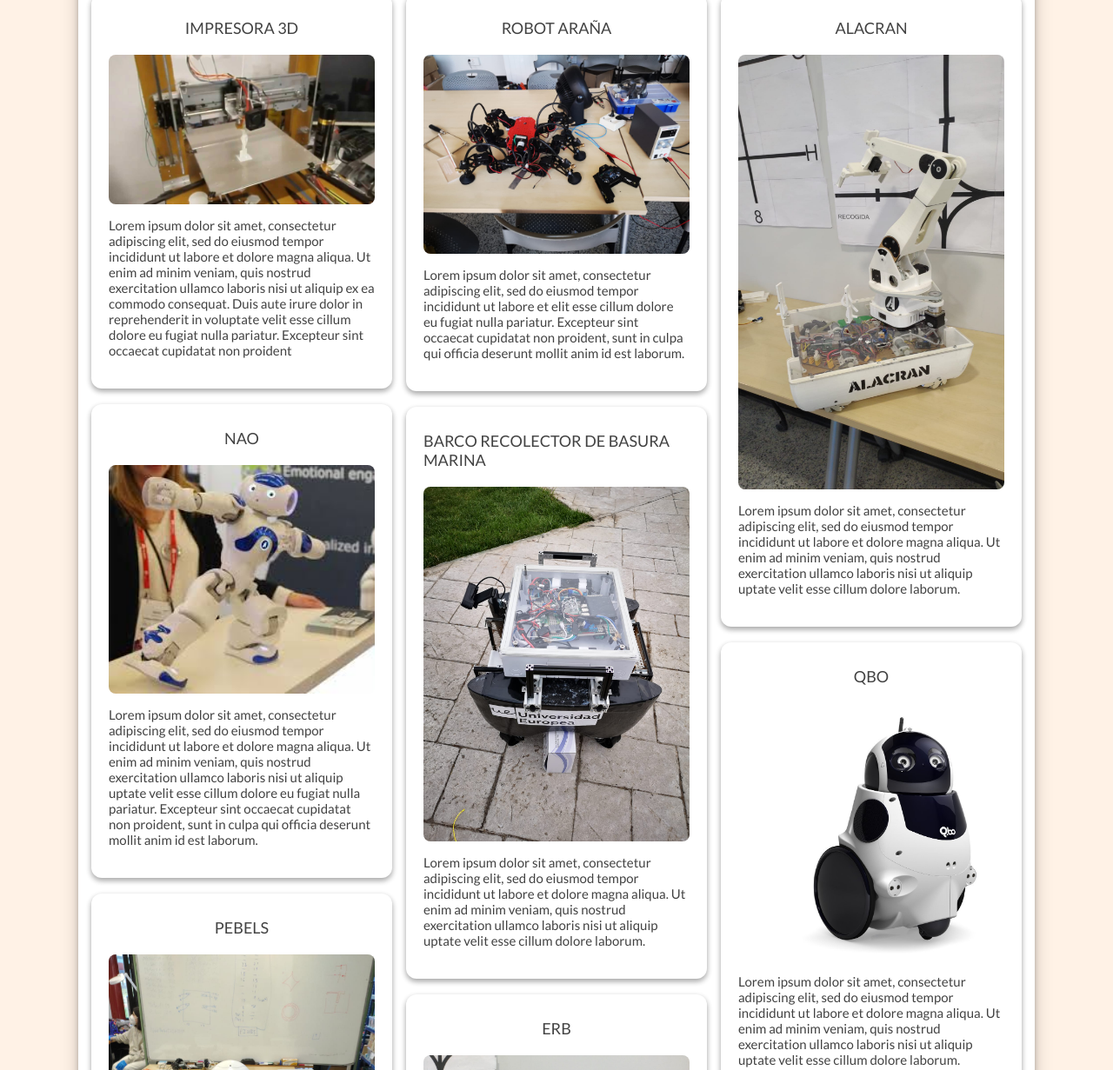
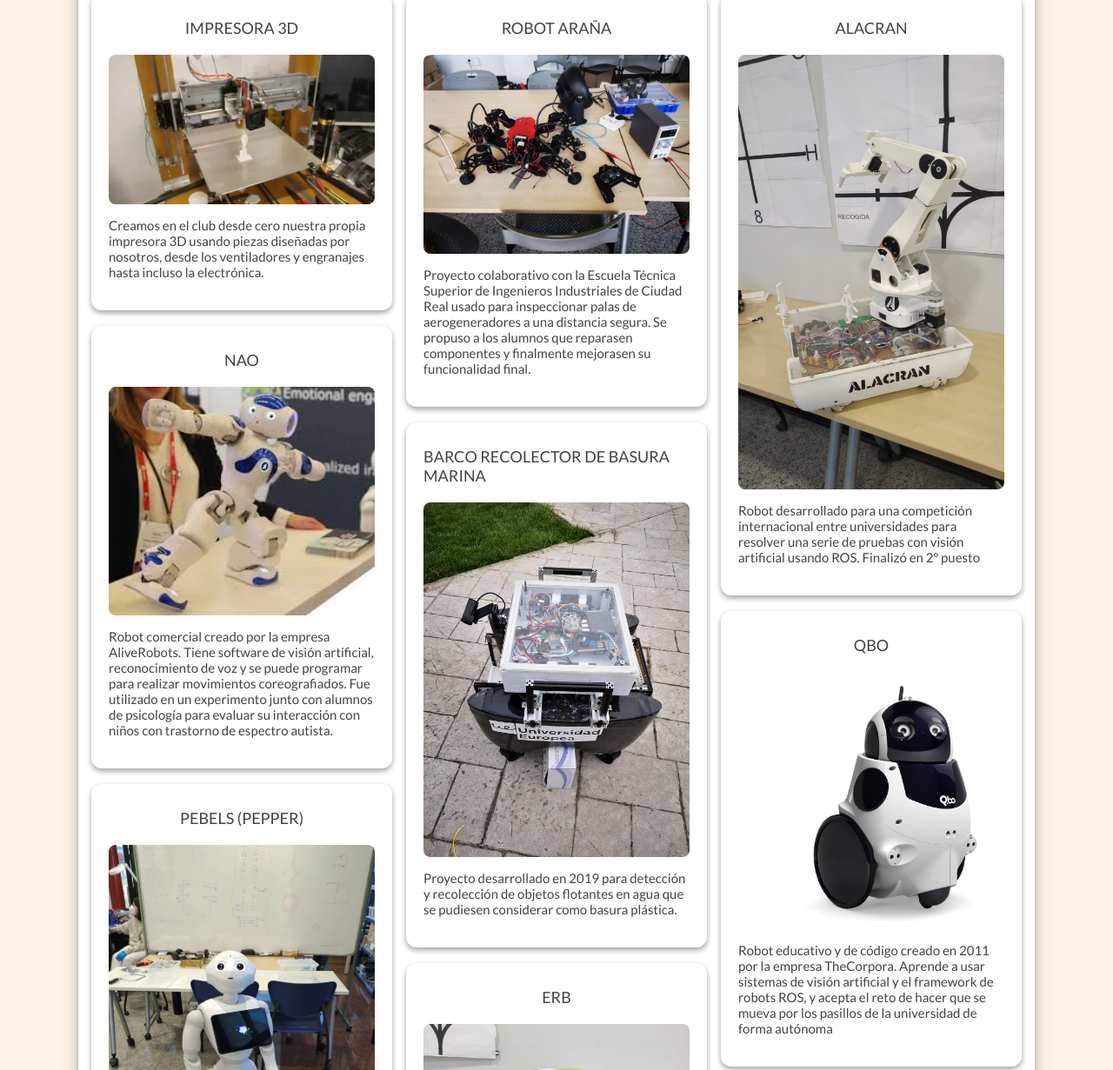
Before and after one commit to XaviRS95/Robotics-Club-UEM-Webpage, a plain HTML site: page index.html in a window 1280 px wide. Shown: the part 989-2220 px from the top of the page at 87% size. Drawn offline with nearby package versions, Linux system fonts and the light colour scheme.

Commit message:
Alpha 0.34 Descriptions of some projects now contain real text

```diff
--- a/index.html
+++ b/index.html
@@ -54,10 +54,7 @@
                     <div class="project">
                         <p class="title">IMPRESORA 3D</p>
                         <img src="assets/images/projects/3d.jpg">
-                        <p class="project-description">Lorem ipsum dolor sit amet, consectetur adipiscing elit, sed do eiusmod tempor incididunt ut labore et
-                            dolore magna aliqua. Ut enim ad minim veniam, quis nostrud exercitation ullamco laboris nisi ut aliquip
-                            ex ea commodo consequat. Duis aute irure dolor in reprehenderit in voluptate velit esse cillum dolore
-                            eu fugiat nulla pariatur. Excepteur sint occaecat cupidatat non proident</p>
+                        <p class="project-description">Creamos en el club desde cero nuestra propia impresora 3D usando piezas diseñadas por nosotros, desde los ventiladores y engranajes hasta incluso la electrónica.</p>
                     </div>
                 </div>
 
@@ -65,19 +62,15 @@
                     <div class="project">
                         <p class="title">NAO</p>
                         <img src="assets/images/projects/nao.jpeg">
-                        <p class="project-description">Lorem ipsum dolor sit amet, consectetur adipiscing elit, sed do eiusmod tempor incididunt ut labore et
-                            dolore magna aliqua. Ut enim ad minim veniam, quis nostrud exercitation ullamco laboris nisi ut aliquip
-                            uptate velit esse cillum dolore
-                            eu fugiat nulla pariatur. Excepteur sint occaecat cupidatat non proident,
-                            sunt in culpa qui officia deserunt mollit anim id est laborum.</p>
+                        <p class="project-description">Robot comercial creado por la empresa AliveRobots. Tiene software de visión artificial, reconocimiento de voz y se puede programar para realizar movimientos coreografiados. Fue utilizado en un experimento junto con alumnos de psicología para evaluar su interacción con niños con trastorno de espectro autista.</p>
                     </div>
                 </div>
 
             <div class="card">
                     <div class="project">
-                        <p class="title">PEBELS</p>
+                        <p class="title">PEBELS (PEPPER)</p>
                         <img src="assets/images/projects/pepper.jpeg">
-                        <p class="project-description">Lorem ipsum dolor sit amet, consectetur adipiscing elit, sed do eiusmod tempor incididunt ut labore et .</p>
+                        <p class="project-description">La estrella e imagen de nuestro club, siendo usado desde para inaugurar ceremonias de graduación a incluso interactuar con visitantes del club gracias a sus sistemas de reconocimiento facial y procesamiento de lenguaje natural.</p>
                     </div>
                 </div>
 
@@ -85,10 +78,7 @@
                     <div class="project">
                         <p class="title">ROBOT ARAÑA</p>
                         <img src="assets/images/projects/robot-ara.jpeg">
-                        <p class="project-description">Lorem ipsum dolor sit amet, consectetur adipiscing elit, sed do eiusmod tempor incididunt ut labore et
-                            elit esse cillum dolore
-                            eu fugiat nulla pariatur. Excepteur sint occaecat cupidatat non proident,
-                            sunt in culpa qui officia deserunt mollit anim id est laborum.</p>
+                        <p class="project-description">Proyecto colaborativo con la Escuela Técnica Superior de Ingenieros Industriales de Ciudad Real usado para inspeccionar palas de aerogeneradores a una distancia segura. Se propuso a los alumnos que reparasen componentes y finalmente mejorasen su funcionalidad final.</p>
                     </div>
                 </div>
 
@@ -96,9 +86,7 @@
                     <div class="project">
                         <p class="title">BARCO RECOLECTOR DE BASURA MARINA</p>
                         <img src="assets/images/projects/ship.jpeg">
-                        <p class="project-description">Lorem ipsum dolor sit amet, consectetur adipiscing elit, sed do eiusmod tempor incididunt ut labore et
-                            dolore magna aliqua. Ut enim ad minim veniam, quis nostrud exercitation ullamco laboris nisi ut aliquip
-                            uptate velit esse cillum dolore laborum.</p>
+                        <p class="project-description">Proyecto desarrollado en 2019 para detección y recolección de objetos flotantes en agua que se pudiesen considerar como basura plástica.</p>
                     </div>
                 </div>
 
@@ -116,9 +104,7 @@
                     <div class="project">
                         <p class="title">TITLE</p>
                         <img src="assets/images/projects/white.jpeg">
-                        <p class="project-description">Lorem ipsum dolor sit amet, consectetur adipiscing elit, sed do eiusmod tempor incididunt ut labore et
-                            dolore magna aliqua. Ut enim ad minim veniam, quis nostrud exercitation ullamco laboris nisi ut aliquip
-                            uptate velit esse cillum dolore laborum.</p>
+                        <p class="project-description">Diseñado para entrar en zonas catastróficas después de un accidente nuclear para recuperar datos metereológicos, tóxicos o incluso muestras de terreno usando un robot más pequeño y móvil.</p>
                     </div>
                 </div>
 
@@ -126,9 +112,7 @@
                     <div class="project">
                         <p class="title">ALACRAN</p>
                         <img src="assets/images/projects/alacran.jpeg">
-                        <p class="project-description">Lorem ipsum dolor sit amet, consectetur adipiscing elit, sed do eiusmod tempor incididunt ut labore et
-                            dolore magna aliqua. Ut enim ad minim veniam, quis nostrud exercitation ullamco laboris nisi ut aliquip
-                            uptate velit esse cillum dolore laborum.</p>
+                        <p class="project-description">Robot desarrollado para una competición internacional entre universidades para resolver una serie de pruebas con visión artificial usando ROS. Finalizó en 2º puesto</p>
                     </div>
                 </div>
 
@@ -136,9 +120,7 @@
                 <div class="project">
                     <p class="title">QBO</p>
                     <img src="assets/images/projects/qbo.jpg">
-                    <p class="project-description">Lorem ipsum dolor sit amet, consectetur adipiscing elit, sed do eiusmod tempor incididunt ut labore et
-                        dolore magna aliqua. Ut enim ad minim veniam, quis nostrud exercitation ullamco laboris nisi ut aliquip
-                        uptate velit esse cillum dolore laborum.</p>
+                    <p class="project-description">Robot educativo y de código creado en 2011 por la empresa TheCorpora. Aprende a usar sistemas de visión artificial y el framework de robots ROS, y acepta el reto de hacer que se mueva por los pasillos de la universidad de forma autónoma</p>
                 </div>
             </div>
 
@@ -158,7 +140,7 @@
     <div class="contenedor">
         <h2 class="section_title" id="facilities-title">INSTALACIONES:</h2>
         <div class="facility">
-            <p class="facility-title">Robotics LAB</p>
+            <p class="facility-title">Robot Learning LAB</p>
             <p class="facility-description">Lorem ipsum dolor sit amet, consectetur adipiscing elit, sed do eiusmod tempor incididunt ut labore et
                 dolore magna aliqua. Ut enim ad minim veniam, quis nostrud exercitation ullamco laboris nisi ut aliquip
                 uptate velit esse cillum dolore laborum.</p>
@@ -204,10 +186,8 @@
             </div>
         </div>
         <div class="facility">
-            <p class="facility-title">FABLAB</p>
-            <p class="facility-description">Lorem ipsum dolor sit amet, consectetur adipiscing elit, sed do eiusmod tempor incididunt ut labore et
-                dolore magna aliqua. Ut enim ad minim veniam, quis nostrud exercitation ullamco laboris nisi ut aliquip
-                uptate velit esse cillum dolore laborum.</p>
+            <p class="facility-title">FABLABUE</p>
+            <p class="facility-description">Empresa de la universidad con la que colaboramos en proyectos. Ofrecen servicios de CNC, cortadora láser, impresión 3D y muchas cosas más tanto a alumnos como a otros clubes. Puedes acceder a su página desde <a href="http://fablab.uem.es/beta/">aquí</a></p>
             <div class="slidediv">
                 <div class="slideshow-div">
                     <img class="slideimage" src="assets/images/fablab_images/fablab_1.jpg">
```
